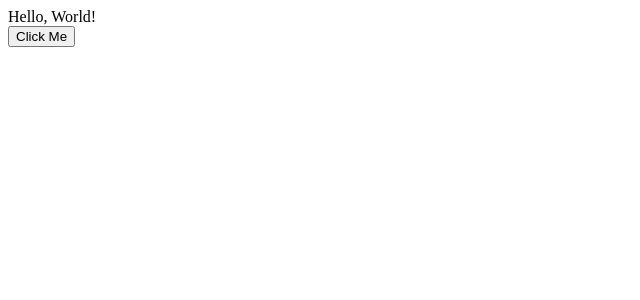
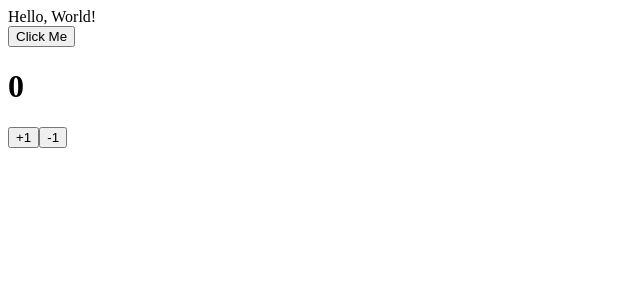
Before and after one commit to CoaleryStudy/ReactStudy, a React (Create React App) app in the folder ts-react-tutorial/: page / in a window 1280 px wide. Shown: the top 300 px of the page, without its empty margins (0-640 px from the left). Built offline with nearby package versions, Linux system fonts and the light colour scheme; the HTML template or start-up script is replaced by a standard one.

Commit message:
Feat: Counter with typescript

```diff
--- a/ts-react-tutorial/src/App.tsx
+++ b/ts-react-tutorial/src/App.tsx
@@ -1,11 +1,17 @@
 import React from 'react';
+import Counter from './Counter';
 import Greetings from './Greetings';
 
 function App() {
   const onClick = (name: string) => {
     console.log(`${name} says Hello!`);
   };
-  return <Greetings name="World" onClick={onClick} />;
+  return (
+    <>
+      <Greetings name="World" onClick={onClick} />
+      <Counter />
+    </>
+  );
 }
 
 export default App;
--- /dev/null
+++ b/ts-react-tutorial/src/Counter.tsx
@@ -0,0 +1,17 @@
+import React, { useState } from 'react';
+
+function Counter() {
+  const [count, setCount] = useState<number>(0);
+  const onIncrease = () => setCount((prev) => prev + 1);
+  const onDecrease = () => setCount((prev) => prev - 1);
+
+  return (
+    <div>
+      <h1>{count}</h1>
+      <button onClick={onIncrease}>+1</button>
+      <button onClick={onDecrease}>-1</button>
+    </div>
+  );
+}
+
+export default Counter;
```
